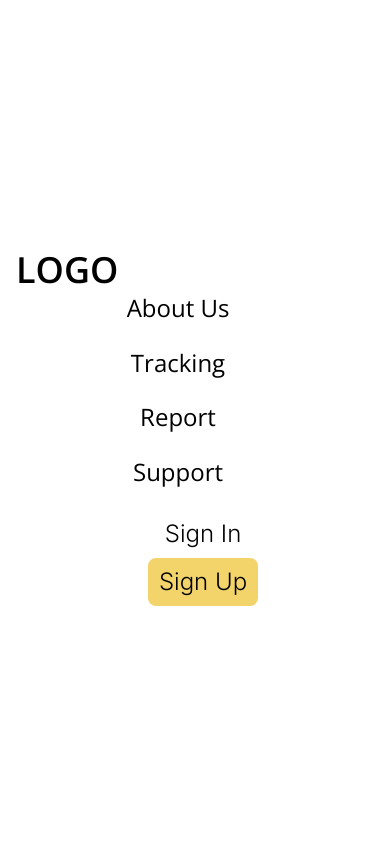
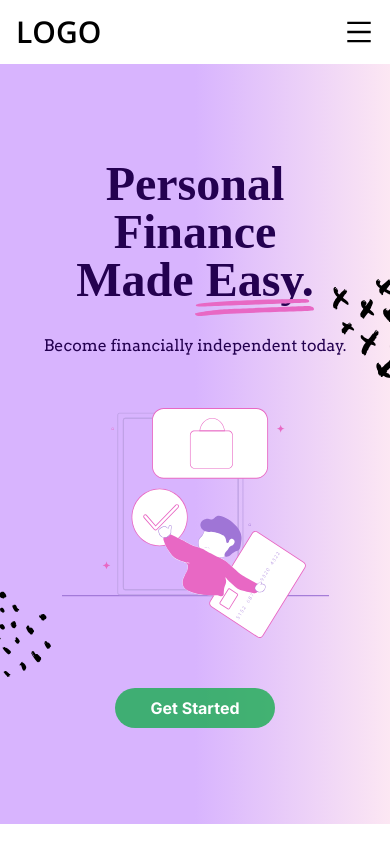
Before and after one commit to ye1sultan/Spendwise, a React (Create React App) app: page /home in a window 390 px wide. Shown: the top 844 px of the page. Built offline with nearby package versions, Linux system fonts and the light colour scheme; a web font is replaced by a local one.

Commit message:
Landing responsive v1

```diff
--- a/src/pages/landing/Header.js
+++ b/src/pages/landing/Header.js
@@ -1,7 +1,12 @@
+import { useState } from "react";
+
 import Button from "../components/Button";
-import { AiOutlineMenu } from 'react-icons/ai'
+import { AiOutlineMenu, AiOutlineClose } from 'react-icons/ai';
 
 const Header = () => {
+
+    const [menu, setMenu] = useState(false);
+
     const handleClickScroll = (e) => {
         const id = e.currentTarget.getAttribute('data-id');
         const element = document.getElementById(id);
@@ -11,12 +16,12 @@ const Header = () => {
     }
 
     const handleClick = () => {
-
+        menu === true ? setMenu(false) : setMenu(true);
     }
 
     return (
-        <div id='header' className='flex justify-center 2xl:justify-between items-center w-full 2xl:max-w-[1690px] 2xl:mx-auto h-16 2xl:h-40 px-4 bg-white 2xl:bg-transparent relative'>
-            <div className='text-4xl w-full font-semibold'>LOGO</div>
+        <div id='header' className='flex justify-center 2xl:justify-between items-center w-full 2xl:max-w-[1690px] 2xl:mx-auto h-16 2xl:h-40 px-4 bg-white 2xl:bg-transparent relative z-50'>
+            <div className='text-3xl w-full font-semibold z-50'>LOGO</div>
             <div className='hidden 2xl:flex flex-row justify-between items-center w-full'>
                 <div className="flex flex-row justify-between ml-[-100px]">
                     <button data-id='about' className="text-[24px] font-light mr-[50px]" onClick={handleClickScroll}>About Us</button>
@@ -30,24 +35,24 @@ const Header = () => {
                 </div>
             </div>
 
-            <div className="flex 2xl:hidden flex-col justify-center items-center absolute left-0 top-0 pt-3 pl-4 bg-white h-screen w-[100%] z-50">
-                <div className='text-4xl w-full font-semibold'>LOGO</div>
-                <div className='flex flex-col justify-between items-center'>
-                    <div className="flex flex-col justify-between h-[200px]">
-                        <button data-id='about' className="text-[24px] font-light mr-[50px]" onClick={handleClickScroll}>About Us</button>
-                        <button data-id='tracking' className="text-[24px] font-light mr-[50px]" onClick={handleClickScroll}>Tracking</button>
-                        <button data-id='report' className="text-[24px] font-light mr-[50px]" onClick={handleClickScroll}>Report</button>
-                        <button data-id='support' className="text-[24px] font-light mr-[50px]" onClick={handleClickScroll}>Support</button>
+            <div className={`flex 2xl:hidden flex-col justify-center items-center absolute left-0 top-0 pt-3 bg-white h-screen w-[100%] z-40 ${menu === true ? 'translate-x-0' : 'translate-x-[-100%]'} transition-transform ease-in-out duration-300`}>
+                <div className='flex flex-col justify-center items-center w-full'>
+                    <div className="flex flex-col justify-between items-center h-[200px]">
+                        <button data-id='about' className="text-[24px] font-light" onClick={handleClickScroll}>About Us</button>
+                        <button data-id='tracking' className="text-[24px] font-light" onClick={handleClickScroll}>Tracking</button>
+                        <button data-id='report' className="text-[24px] font-light" onClick={handleClickScroll}>Report</button>
+                        <button data-id='support' className="text-[24px] font-light" onClick={handleClickScroll}>Support</button>
                     </div>
-                    <div className="flex flex-col pt-5">
+                    <div className="flex flex-col pt-6 justify-center items-center w-full gap-2">
                         <Button route='/signin' text='Sign In' width='w-[110px]' height='h-[48px]' size='text-[24px]' color='text-black' bold='font-light' font='font-inter' display='block' />
                         <Button route='/signup' text='Sign Up' width='w-[110px]' height='h-[48px]' bg='bg-[#EFCA47CC]' rounded='rounded-[8px]' size='text-[24px]' color='text-black' bold='font-light' font='font-inter' display='block' />
                     </div>
                 </div>
             </div>
 
-            <button onClick={handleClick}>
-                <AiOutlineMenu size={40} className="flex 2xl:hidden" />
+            <button className="flex 2xl:hidden z-50" onClick={handleClick}>
+                <AiOutlineMenu size={30} className={`${menu === true ? 'hidden' : 'flex'}`} />
+                <AiOutlineClose size={30} className={`${menu === true ? 'flex' : 'hidden'}`} />
             </button>
         </div>
     );
```
